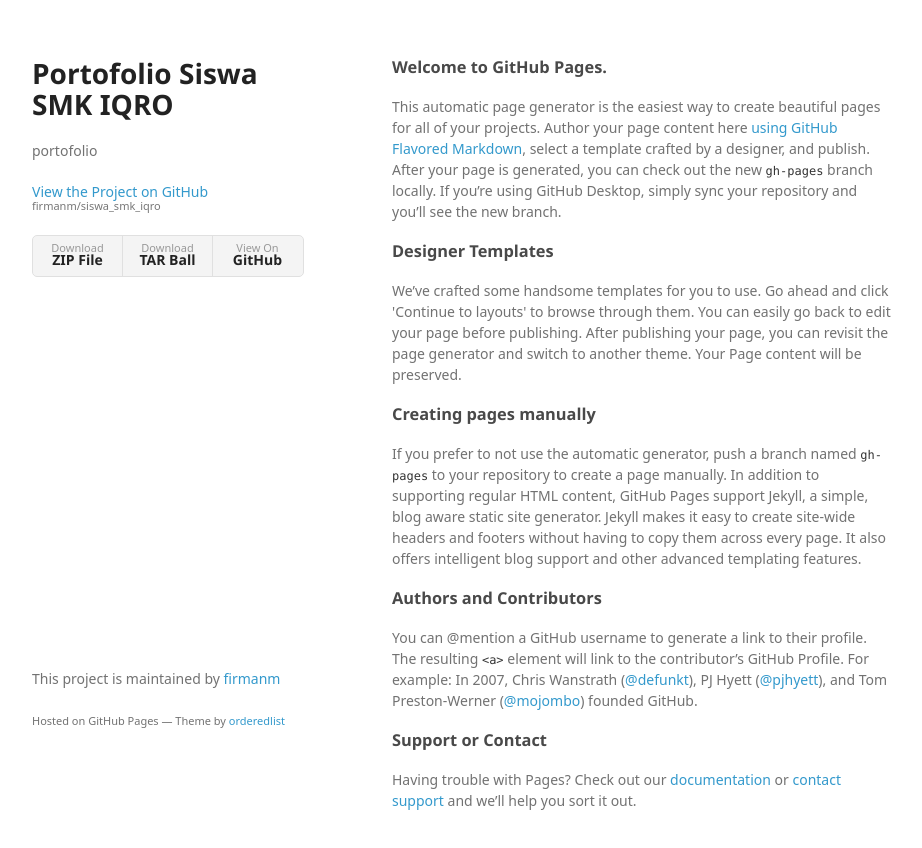
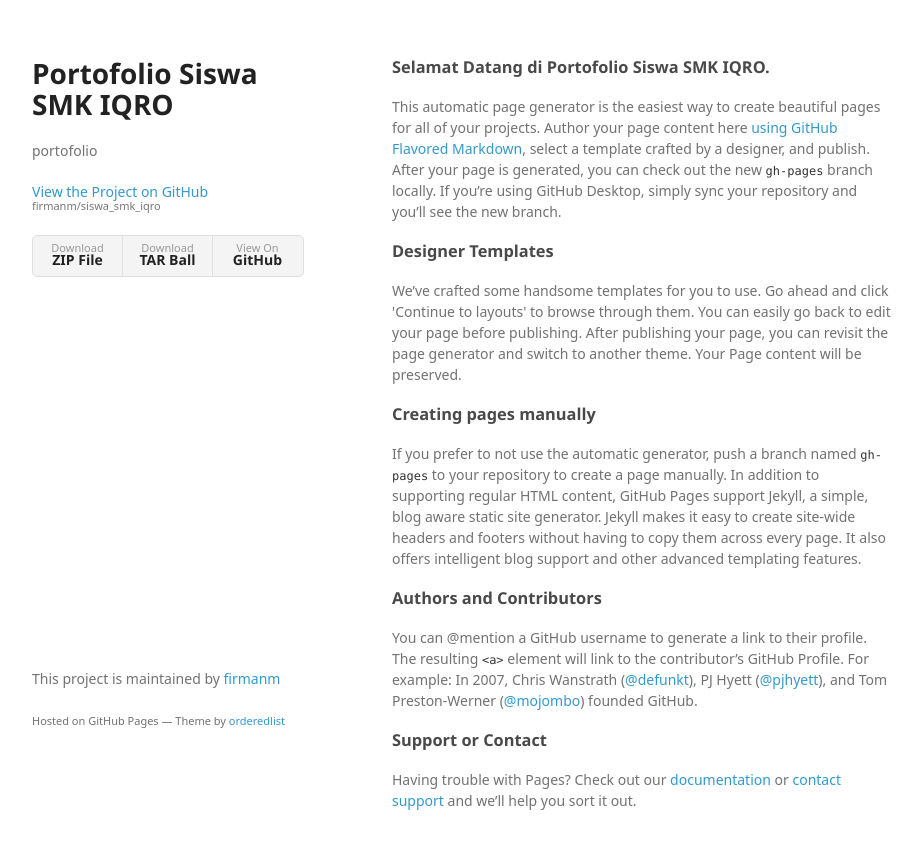
Before and after one commit to firmanm/siswa_smk_iqro, a plain HTML site: page index.html in a window 1280 px wide. Shown: the whole page, without its empty margins (178-1100 px from the left). Drawn offline with Linux system fonts and the light colour scheme; a web font is replaced by a local one.

Commit message:
update welcom

```diff
--- a/index.html
+++ b/index.html
@@ -29,7 +29,7 @@
       </header>
       <section>
         <h3>
-<a id="welcome-to-github-pages" class="anchor" href="#welcome-to-github-pages" aria-hidden="true"><span aria-hidden="true" class="octicon octicon-link"></span></a>Welcome to GitHub Pages.</h3>
+<a id="welcome-to-github-pages" class="anchor" href="#welcome-to-github-pages" aria-hidden="true"><span aria-hidden="true" class="octicon octicon-link"></span></a>Selamat Datang di Portofolio Siswa SMK IQRO.</h3>
 
 <p>This automatic page generator is the easiest way to create beautiful pages for all of your projects. Author your page content here <a href="https://guides.github.com/features/mastering-markdown/">using GitHub Flavored Markdown</a>, select a template crafted by a designer, and publish. After your page is generated, you can check out the new <code>gh-pages</code> branch locally. If you’re using GitHub Desktop, simply sync your repository and you’ll see the new branch.</p>
 
```
